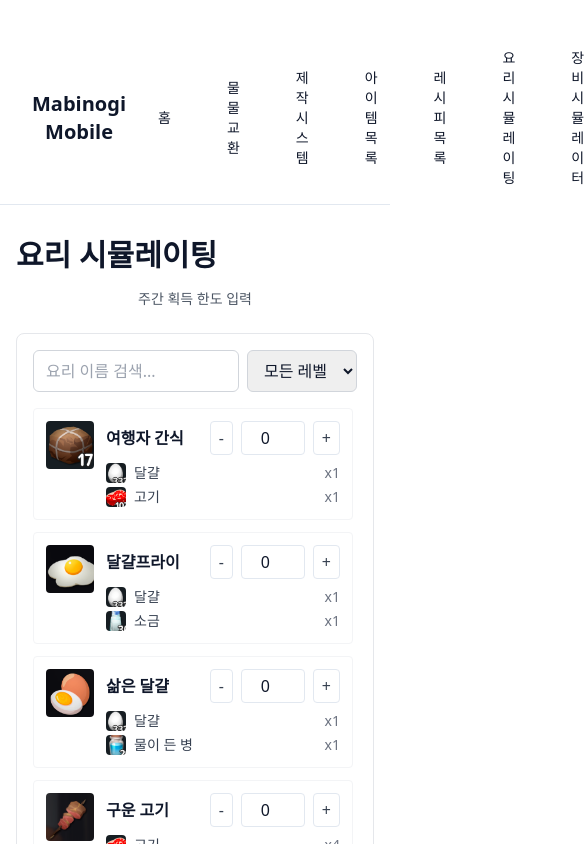
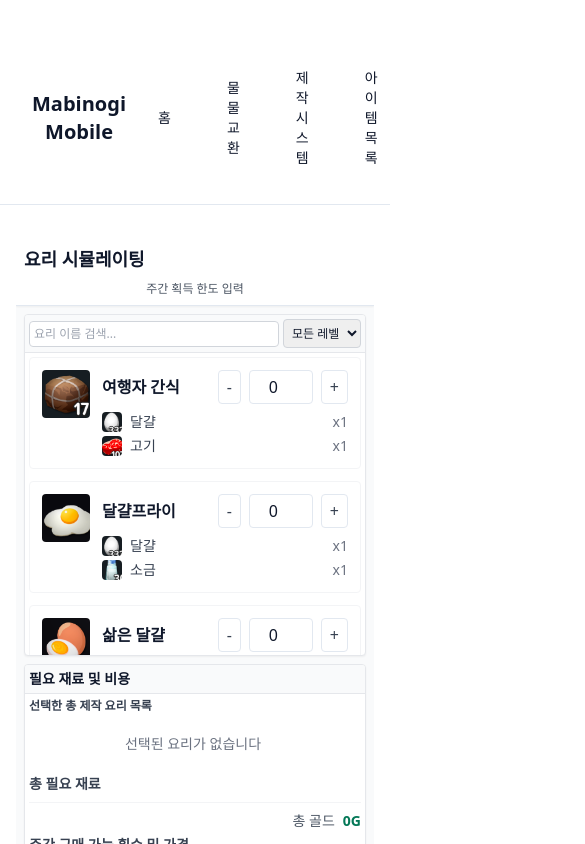
Before and after one commit to lhs-source/moma, a Vue app: page /cooking in a window 390 px wide. Shown: the top 844 px of the page, 585 px wide, since content can reach past the window. Built offline with nearby package versions, Linux system fonts and the light colour scheme; the HTML template or start-up script is replaced by a standard one.

Commit message:
스크롤 처리

```diff
--- a/src/components/cooking/RecipeGrid.vue
+++ b/src/components/cooking/RecipeGrid.vue
@@ -1,6 +1,6 @@
 <template>
-  <div class="grid grid-cols-1 sm:grid-cols-2 gap-3 max-h-[60vh] overflow-auto pr-1">
-    <div v-for="recipe in recipes" :key="recipe.id" class="border border-gray-100 rounded p-3 hover:shadow-sm">
+  <div class="grid grid-cols-1 sm:grid-cols-2 gap-3">
+    <div v-for="recipe in recipes" :key="recipe.id" class="border border-gray-100 rounded p-3 hover:shadow-sm bg-white">
       <div class="flex items-start gap-3">
         <img :src="getItemImageUrl(recipe.resultItemId)" :alt="recipe.name" class="w-12 h-12 rounded object-cover"
           @error="handleImageError" />
--- a/src/views/CookingSimulatorView.vue
+++ b/src/views/CookingSimulatorView.vue
@@ -1,32 +1,43 @@
 <template>
-  <div class="space-y-6">
-    <div class="flex flex-col sm:flex-row sm:items-center sm:justify-between gap-4">
-      <h1 class="text-3xl font-bold">요리 시뮬레이팅</h1>
-      <div class="flex flex-col sm:flex-row gap-2 items-center">
-        <label class="text-sm text-gray-600">주간 획득 한도 입력</label>
+  <div class="h-screen flex flex-col overflow-hidden bg-gray-50 wrapper">
+    <div
+      class="flex flex-col sm:flex-row sm:items-center sm:justify-between gap-2 p-2 bg-white border-b flex-shrink-0 shadow-sm">
+      <h1 class="text-lg font-bold">요리 시뮬레이팅</h1>
+      <div class="flex flex-col sm:flex-row gap-1 items-center">
+        <label class="text-xs text-gray-600">주간 획득 한도 입력</label>
       </div>
     </div>
 
-    <div class="grid grid-cols-1 lg:grid-cols-2 gap-6">
-      <div class="border border-gray-200 rounded-lg p-4 bg-white">
-        <div class="flex gap-2 items-center mb-4">
+    <div class="flex-1 grid grid-cols-1 lg:grid-cols-2 gap-2 p-2 overflow-hidden main-container">
+      <!-- 왼쪽 열: 요리 목록 -->
+      <div class="border border-gray-200 rounded bg-white flex flex-col overflow-hidden shadow-sm column-container">
+        <div class="p-1 border-b border-gray-200 flex-shrink-0 bg-gray-50">
+          <div class="flex gap-1 items-center">
             <input v-model="searchQuery" type="text" placeholder="요리 이름 검색..."
-            class="px-3 py-2 border border-gray-300 rounded-md focus:outline-none focus:ring-2 focus:ring-blue-500 focus:border-transparent w-full" />
-          <select v-model="selectedFacilityLevel" class="px-3 py-2 border border-gray-300 rounded-md">
+              class="px-1 py-1 border border-gray-300 rounded focus:outline-none focus:ring-1 focus:ring-blue-500 focus:border-transparent w-full text-xs" />
+            <select v-model="selectedFacilityLevel" class="px-1 py-1 border border-gray-300 rounded text-xs">
               <option value="">모든 레벨</option>
               <option v-for="level in facilityLevels" :key="level" :value="level">Lv.{{ level }}</option>
             </select>
           </div>
-
-        <RecipeGrid :recipes="filteredRecipes" :selected-counts="selectedCounts" :get-item-name="getItemName"
-          :get-item-image-url="getItemImageUrl" :handle-image-error="handleImageError" @change-count="onChangeCount" />
         </div>
 
-      <div class="border border-gray-200 rounded-lg p-4 bg-white">
-        <h2 class="text-xl font-bold mb-3">필요 재료 및 비용</h2>
+        <div class="flex-1 overflow-y-auto p-1 min-h-0 scroll-container">
+          <RecipeGrid :recipes="filteredRecipes" :selected-counts="selectedCounts" :get-item-name="getItemName"
+            :get-item-image-url="getItemImageUrl" :handle-image-error="handleImageError"
+            @change-count="onChangeCount" />
+        </div>
+      </div>
 
-        <div class="mb-4">
-          <h3 class="text-sm font-semibold text-gray-700 mb-1">선택한 총 제작 요리 목록</h3>
+      <!-- 오른쪽 열: 필요 재료 및 비용 -->
+      <div class="border border-gray-200 rounded bg-white flex flex-col overflow-hidden shadow-sm column-container">
+        <div class="p-1 border-b border-gray-200 flex-shrink-0 bg-gray-50">
+          <h2 class="text-sm font-bold">필요 재료 및 비용</h2>
+        </div>
+
+        <div class="flex-1 overflow-y-auto p-1 space-y-1 min-h-0 scroll-container">
+          <div>
+            <h3 class="text-xs font-semibold text-gray-700 mb-1">선택한 총 제작 요리 목록</h3>
             <SelectedRecipeList :recipes="selectedRecipes" :selected-counts="selectedCounts"
               :get-item-image-url="getItemImageUrl" :handle-image-error="handleImageError" @remove="removeSelected" />
           </div>
@@ -38,10 +49,11 @@
         </div>
       </div>
     </div>
+  </div>
 </template>
 
 <script setup lang="ts">
-import { ref, computed } from 'vue'
+import { ref, computed, onMounted, onUnmounted } from 'vue'
 import RecipeGrid from '@/components/cooking/RecipeGrid.vue'
 import SelectedRecipeList from '@/components/cooking/SelectedRecipeList.vue'
 import MaterialsSummary from '@/components/cooking/MaterialsSummary.vue'
@@ -158,19 +170,77 @@
 }
 
 function onChangeCount(id: string, count: number) {
-  const n = Math.max(0, Number(count) || 0)
-  selectedCounts.value[id] = n
+  selectedCounts.value[id] = count
 }
 
-function removeSelected(id: string) {
-  selectedCounts.value[id] = 0
+function removeSelected(recipeId: string) {
+  selectedCounts.value[recipeId] = 0
 }
 
-// 합산 계산은 MaterialsSummary 컴포넌트로 이동
+// 페이지 스크롤 방지
+onMounted(() => {
+  document.body.style.overflow = 'hidden'
+  document.documentElement.style.overflow = 'hidden'
+})
 
-// findRecipeById: 세부 합산 로직은 MaterialsSummary 컴포넌트에서 처리
-
-// 통화 포맷 등 표시 로직은 MaterialsSummary 쪽으로 이동
+onUnmounted(() => {
+  document.body.style.overflow = ''
+  document.documentElement.style.overflow = ''
+})
 </script>
 
-<style scoped></style>
+<style scoped>
+/* CSS 변수 정의 */
+:root {}
+
+.wrapper {
+  --header-height: 120px;
+  --column-header-height: 100px;
+  --padding: 16px;
+  --main-max-height: calc(100vh - var(--header-height) - var(--padding));
+  --scroll-max-height: calc(100vh - var(--header-height) - var(--column-header-height) - var(--padding));
+}
+
+/* 메인 컨테이너 */
+.main-container {
+  max-height: var(--main-max-height);
+}
+
+/* 각 열 컨테이너 */
+.column-container {
+  max-height: var(--main-max-height);
+}
+
+/* 스크롤 컨테이너 */
+.scroll-container {
+  max-height: var(--scroll-max-height);
+}
+
+/* 스크롤바 스타일링 */
+.overflow-y-auto::-webkit-scrollbar {
+  width: 4px;
+}
+
+.overflow-y-auto::-webkit-scrollbar-track {
+  background: #f1f5f9;
+  border-radius: 2px;
+}
+
+.overflow-y-auto::-webkit-scrollbar-thumb {
+  background: #cbd5e1;
+  border-radius: 2px;
+}
+
+.overflow-y-auto::-webkit-scrollbar-thumb:hover {
+  background: #94a3b8;
+}
+
+/* 전체 페이지 스크롤 방지 */
+:deep(body) {
+  overflow: hidden !important;
+}
+
+:deep(html) {
+  overflow: hidden !important;
+}
+</style>
--- a/tailwind.config.js
+++ b/tailwind.config.js
@@ -46,6 +46,11 @@
         md: "calc(var(--radius) - 2px)",
         sm: "calc(var(--radius) - 4px)",
       },
+      maxHeight: {
+        'screen-80': 'calc(100vh - 80px)',
+        'screen-100': 'calc(100vh - 100px)',
+        'screen-120': 'calc(100vh - 120px)',
+      },
     },
   },
   plugins: [],
```
Lines whose indentation alone changed are shown as unchanged.
